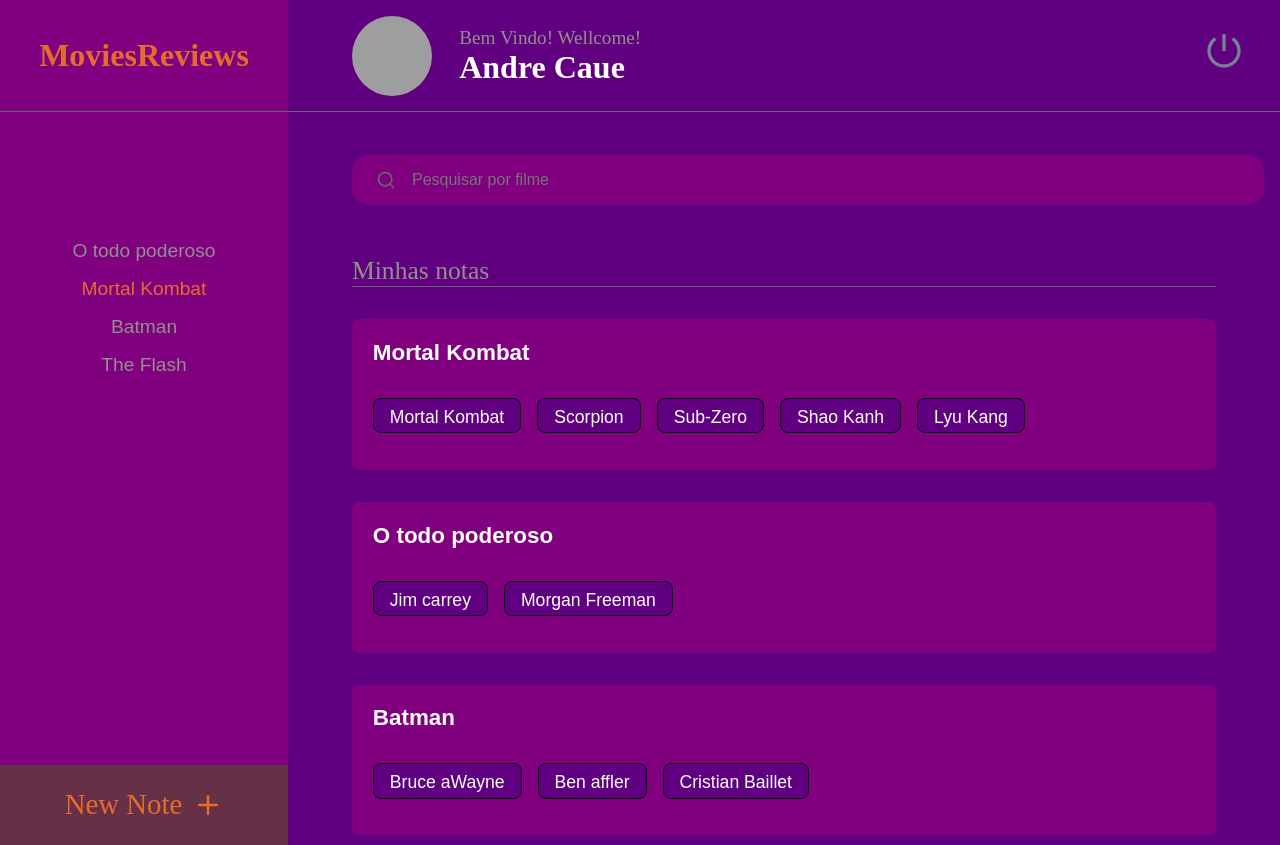
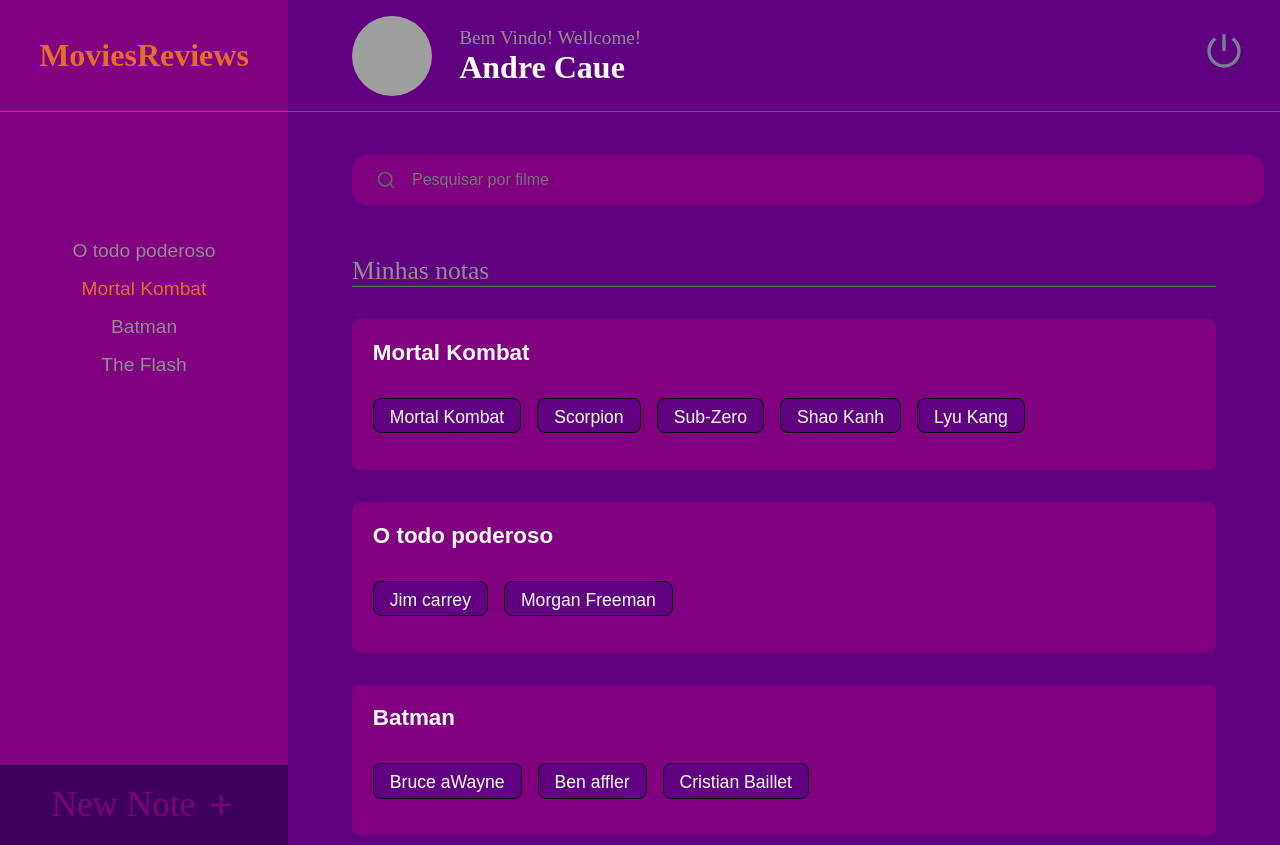
Before and after one commit to Andre-G-C-Araujo/movieReview, a React (Vite) app: page / in a window 1280 px wide. Built offline with nearby package versions, Linux system fonts and the light colour scheme; grey boxes are pictures that could not be loaded.

Commit message:
adjusting color of button

```diff
--- a/src/Pages/Home/styles.js
+++ b/src/Pages/Home/styles.js
@@ -64,12 +64,12 @@ export const Newnote = styled.a`
   grid-area: newnote;
   display: flex;
 
-  font-size: 1.8rem;
+  font-size: 2.2rem;
   justify-content: center;
   align-items: center;
 
   background: ${({ theme }) => theme.COLORS.BG200};
-  color: ${({ theme }) => theme.COLORS.TEXT_COLOR};
+  color: ${({ theme }) => theme.COLORS.BG100};
 
   > .plusButton {
     margin-left: 0.7rem;
--- a/src/styles/theme.js
+++ b/src/styles/theme.js
@@ -1,7 +1,7 @@
 export default {
   COLORS: {
     BG100: "purple",
-    BG200: "#663046",
+    BG200: "#3c005a",
     BG300: "#600080",
 
     TEXT_COLOR: "#E66C2C",
```
